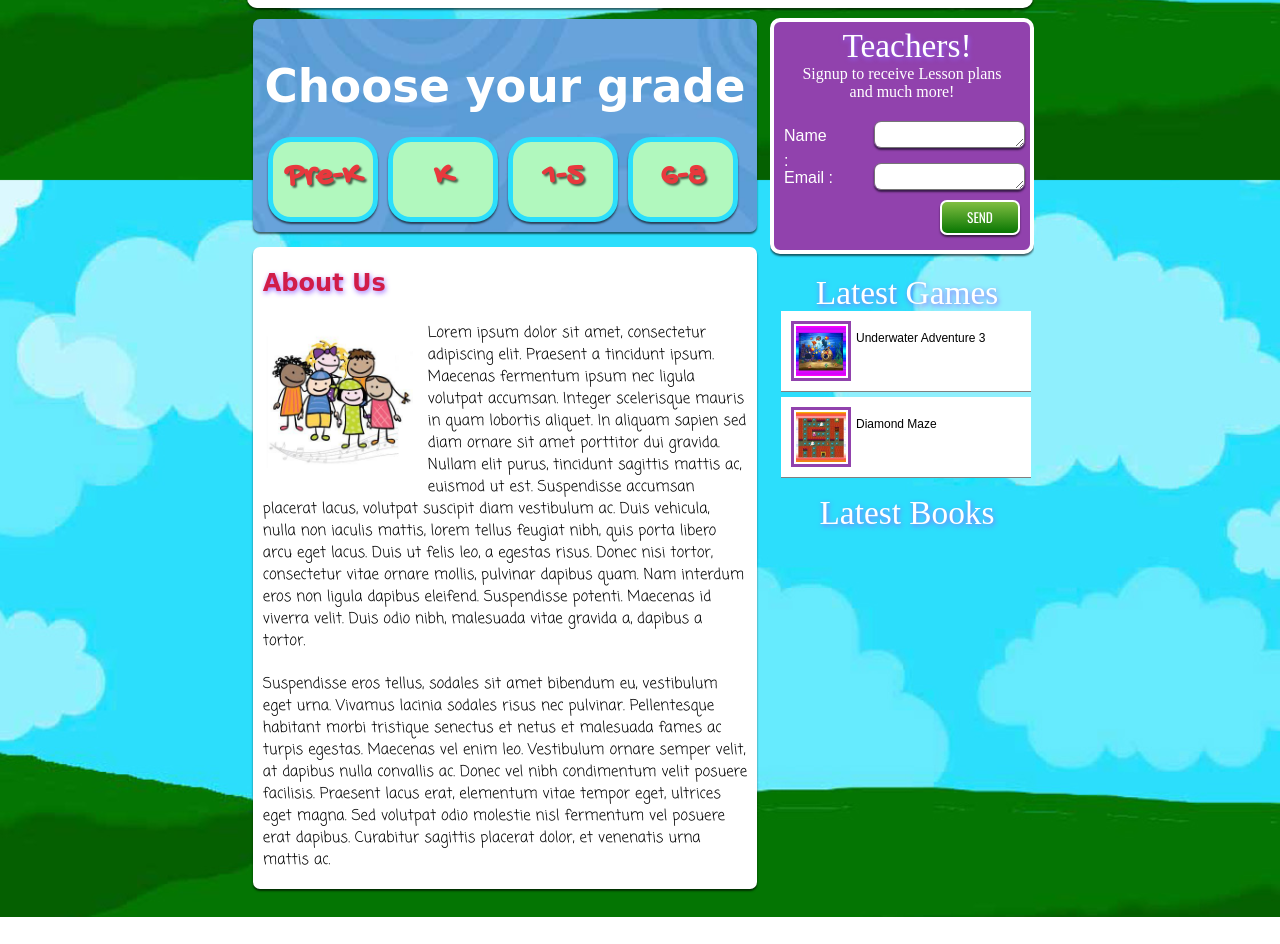
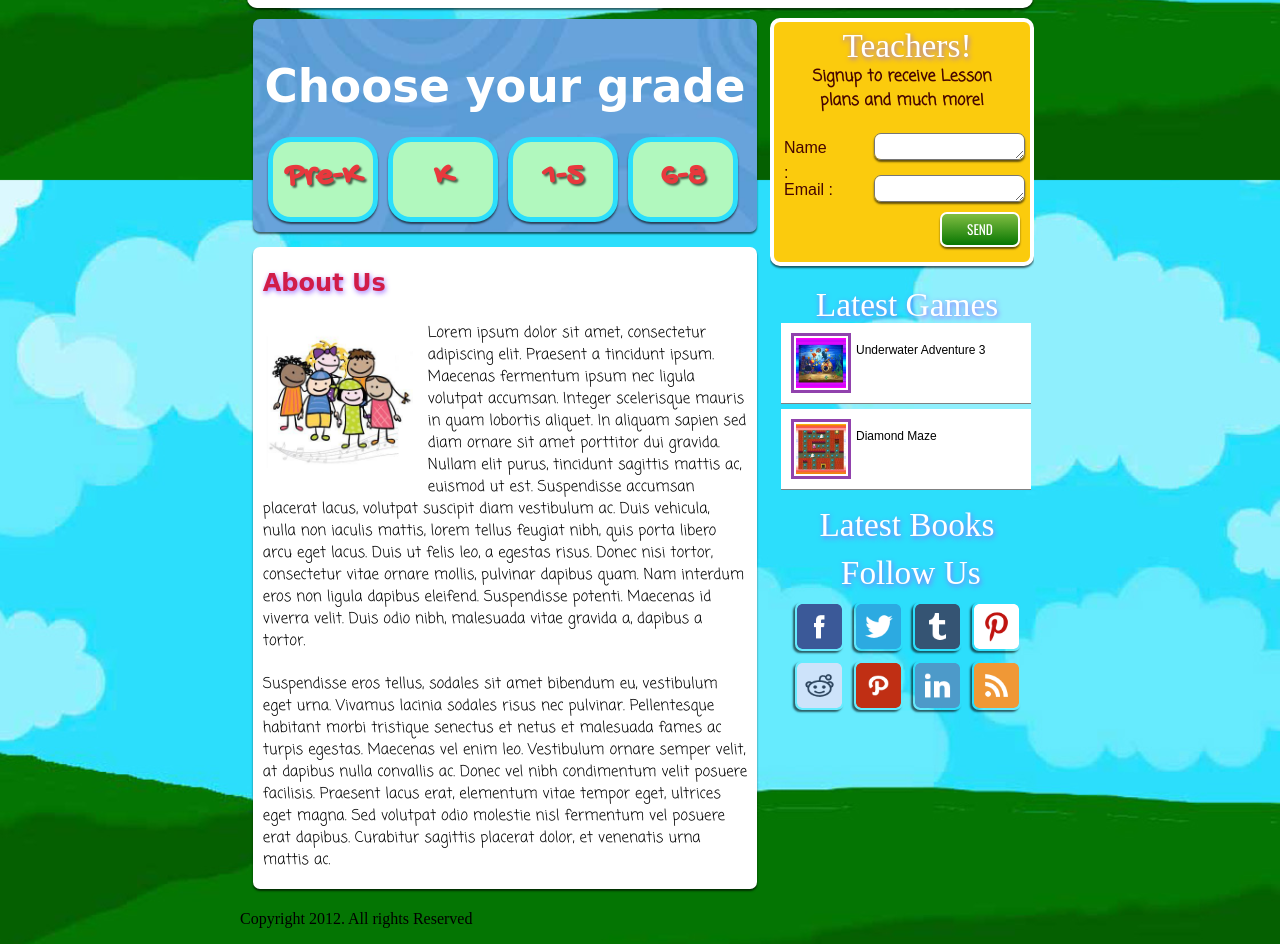
Before and after one commit to system16studios/HTML5-Template-version-4, a plain HTML site: page index.html in a window 1280 px wide. Shown: the part 620-1564 px from the top of the page. Before the commit the page ends 1537 px from the top, so only its background shows below. Drawn offline with nearby package versions, Linux system fonts and the light colour scheme; a web font is replaced by a local one.

Commit message:
deleted unnecessary images and code
Added icons for social linking
redesigned right column to accomodate social icons
added footer credits sentence

```diff
--- a/css/stylesheet.css
+++ b/css/stylesheet.css
@@ -26,6 +26,19 @@
 	float: left;
 	border: 3px solid transparent;
 	}
+.thumb3 {
+	width: 45px;
+	margin: 5px;
+	padding: 2px;
+	position: relative;
+	float: left;
+	border: none;
+	opacity: 1.0;
+	box-shadow: -2px 2px 2px rgba(2,2,2,0.6);
+	border-radius: 7px;
+	-moz-border-radius: 7px;
+	-webkit-border-radius: 7px;
+	}
 /*--------[END GLOBAL]--------*/
 /*--------Top header and navigation bar--------*/
 #topHeader {
@@ -36,7 +49,7 @@
 	}
 	#topHeader nav{
 		position: top fixed;
-		background: #E8383D;
+		background: red;
 		padding: 10px;
 		float: right;
 		clear: both;
@@ -50,7 +63,7 @@
 	#topHeader nav a{
 		font-family: "Comic Sans", arial, comic;
 		text-decoration: none;
-		color: #C4E055;
+		color: #fff;
 		font-size: 16px;
 		font-weight: 900;
 		padding: 3px 20px;
@@ -152,7 +165,7 @@
 .bio {
 	background: #fff;
 	width: 97%;
-	margin: 15px auto;
+	margin: 15px auto 0px;
 	border-radius: 7px;
 	-moz-border-radius: 7px;
 	-webkit-border-radius: 7px;
@@ -182,7 +195,7 @@
 		}
 	#right form{
 		overflow: hidden;
-		background: #9142AD;
+		background: #FBCB0D;
 		height: auto;
 		padding: 5px 0px;
 		margin: auto;
@@ -195,10 +208,11 @@
 		}
 	#right form p{
 		width: 85%;
-		color: #fff;
+		color: #460501;
 		text-align: center;
+		font-weight: bold;
 		margin: auto;
-		font-family: "Crafty Girls", serif, arial;
+		font-family: 'Coming Soon', cursive;
 		margin-bottom: 20px;
 		}
 	#right form label {
@@ -208,7 +222,7 @@
 		line-height: 25px;
 		padding: 2px 5px 5px 10px;
 		clear: both;
-		color: #fff;
+		color: #460501;
 		font-weight: 500;
 		font-family: arial, serif, helvetica;=
 		}
@@ -283,8 +297,21 @@
 
 /*--------[END middle]--------*/
 /*--------[Bottom section]--------*/
-
-
+#icons{
+	background: none;
+	width: 93%;
+	margin: 15px 10px;
+	border-radius: 7px;
+	-moz-border-radius: 7px;
+	-webkit-border-radius: 7px;
+	overflow: hidden;
+	padding: 10px 3px;
+	}
+#icons nav{
+	padding: 5px 2px;
+	margin-left:5px;
+	margin-bottom: 10px;
+	}
 
 /*--------[END bottom]--------*/
 /*--------[footer section]--------*/
--- a/index.html
+++ b/index.html
@@ -133,13 +133,27 @@
 			<h2>Latest Books</h2>
 				<script language="JavaScript" src="http://itde.vccs.edu/rss2js/feed2js.php?src=http%3A%2F%2Ftopics.nytimes.com%2Ftopics%2Freference%2Ftimestopics%2Fsubjects%2Fc%2Fchildrens_books%2Findex.html%3Frss%3D1&chan=n&num=3&desc=0&date=n&targ=y" type="text/javascript"></script>
 				<noscript><a href="http://itde.vccs.edu/rss2js/feed2js.php?src=http%3A%2F%2Ftopics.nytimes.com%2Ftopics%2Freference%2Ftimestopics%2Fsubjects%2Fc%2Fchildrens_books%2Findex.html%3Frss%3D1&chan=n&num=3&desc=0&date=n&targ=y&html=y">View RSS feed</a></noscript>
-			</div>
+
+			<div id="icons">
+			<h2>Follow Us</h2>
+			<nav>
+				<a href="#"><img src="img/facebook.png" class="thumb3" /></a>
+				<a href="#"><img src="img/twitter.png" class="thumb3" /></a>
+				<a href="#"><img src="img/tumblr.png" class="thumb3" /></a>
+				<a href="#"><img src="img/pinterest.png" class="thumb3" /></a>
+				<a href="#"><img src="img/reddit.png" class="thumb3" /></a>
+				<a href="#"><img src="img/path.png" class="thumb3" /></a>
+				<a href="#"><img src="img/linkedin.png" class="thumb3" /></a>
+				<a href="#"><img src="img/rss.png" class="thumb3" /></a>
+			</nav>
+		</div>
+		</div>
 		</section>
 		<section id="bottom" class="body">
 
 		</section>
 		<footer id="credits" class="body">
-
+		<p>Copyright 2012.  All rights Reserved</p>
 		</footer>
 
 	</body>
```
Also changed, not shown: img/clouds.gif (deleted), img/crop_circles2.gif (deleted), img/facebook.png (added), img/google+.png (added), img/linkedin.png (added), img/path.png (added), img/pinterest.png (added), img/reddit.png (added), img/rss.png (added), img/shop.png (added), img/tumblr.png (added), img/twitter.png (added).
